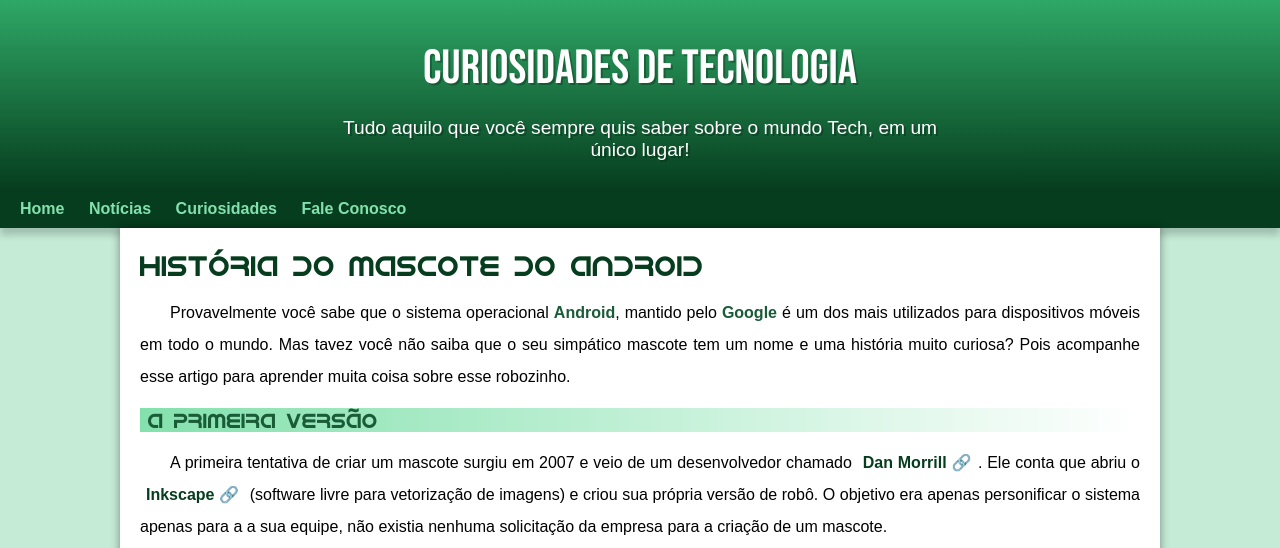
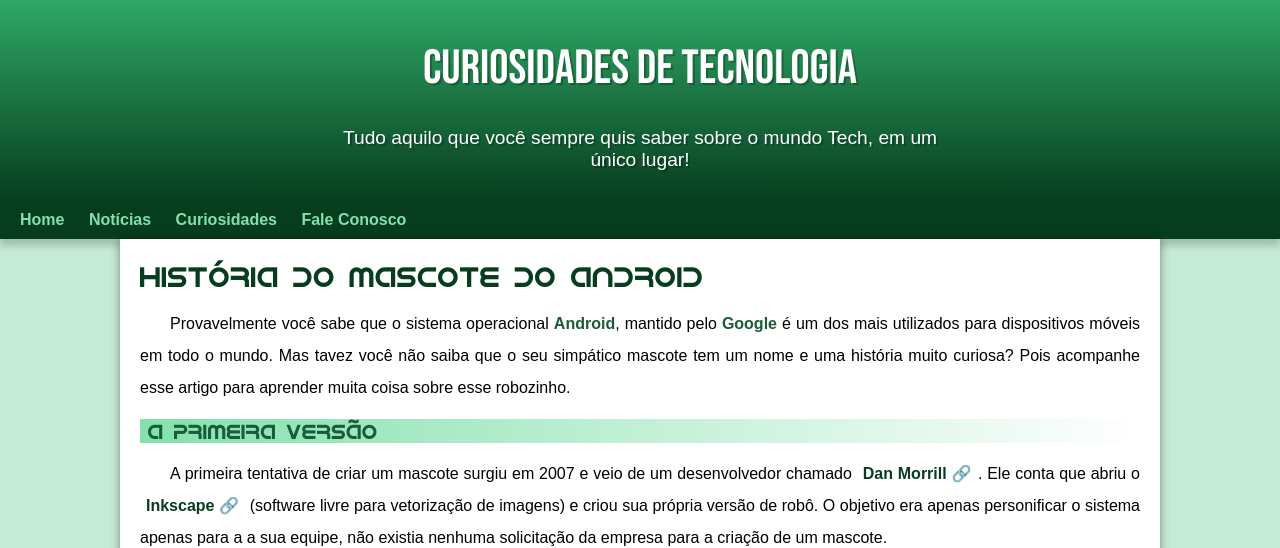
Before and after one commit to Brrn91/site-responsivo, a plain HTML site: page index.html in a window 1280 px wide. Shown: the top 548 px of the page. Drawn offline with Linux system fonts and the light colour scheme.

Commit message:
Update css

```diff
--- a/style.css
+++ b/style.css
@@ -47,7 +47,7 @@ header > h1 {
   font-family: var(--fonte-destaque);
   font-size: 3em;
   font-weight: normal;
-  margin-bottom: 20px;
+  padding-bottom: 30px;
   text-shadow: 2px 2px 0px rgba(0, 0, 0, 0.250);
 }
 
@@ -59,7 +59,7 @@ header > p {
   padding-right: 10px;
   padding-left: 10px;
   margin: auto;
-  margin-bottom: 20px;
+  padding-bottom: 30px;
   text-shadow: 2px 2px 0px rgba(0, 0, 0, 0.250);
 }
 
```
